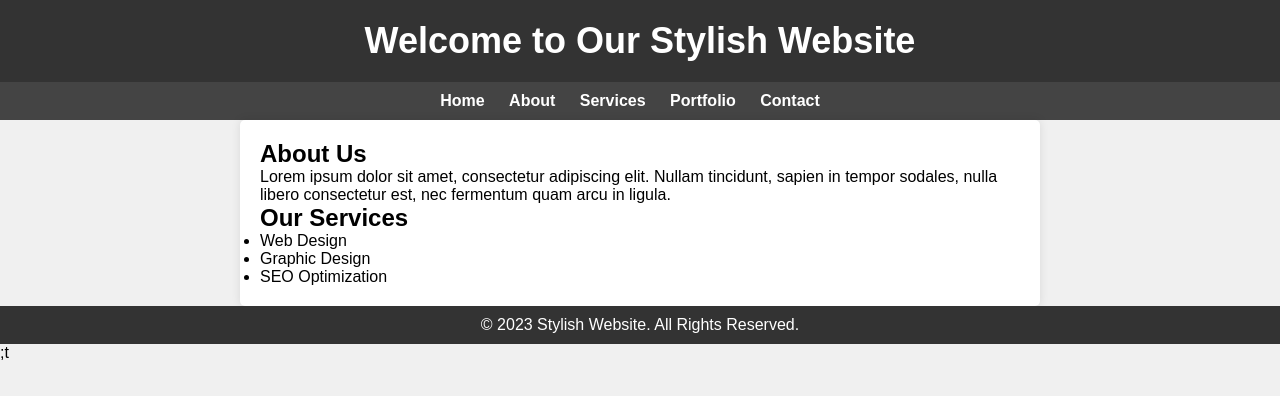
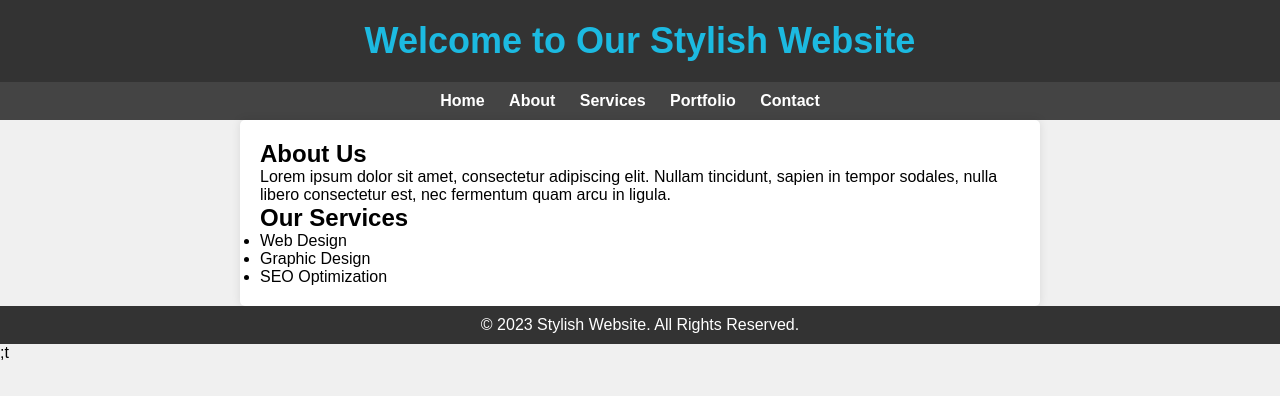
Before and after one commit to hackerman002/hackerman002.github.io, a plain HTML site: page index.html in a window 1280 px wide. Drawn offline with Linux system fonts and the light colour scheme.

Commit message:
hello world

```diff
--- a/index.html
+++ b/index.html
@@ -22,7 +22,7 @@ font-family: Arial, sans-serif;
 /* Header styles */
 header {
 background-color: #333;
-color: #fff;
+color: #1CBAE1;
 padding: 20px;
 text-align: center;
 }
```
